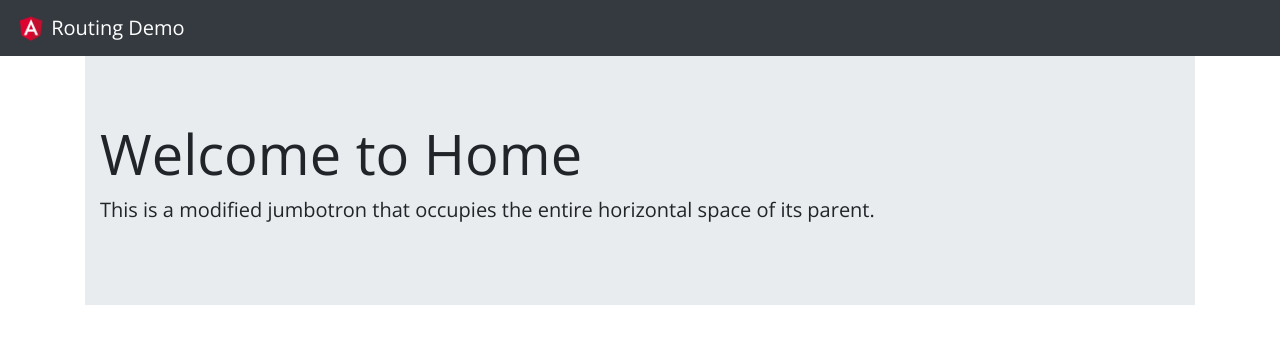
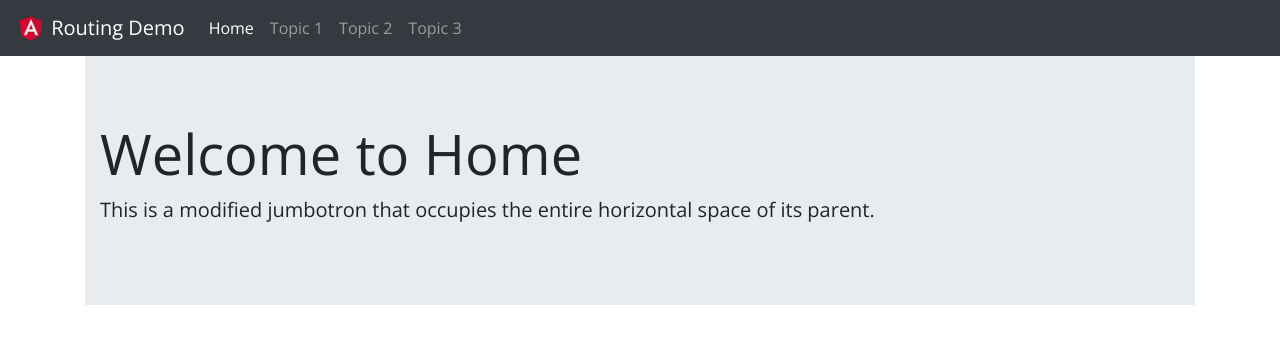
Before and after one commit to vivek-training/ng-routing-demo, an Angular app: page / in a window 1280 px wide. Shown: the top 344 px of the page. Built offline with nearby package versions, Linux system fonts and the light colour scheme.

Commit message:
finished

```diff
--- a/src/app/navbar/navbar.component.html
+++ b/src/app/navbar/navbar.component.html
@@ -1,5 +1,5 @@
 <!-- Image and text -->
-<nav class="navbar navbar-dark bg-dark">
+<nav class="navbar navbar-expand-lg navbar-dark bg-dark">
   <a class="navbar-brand" href="#">
     <img
       src="assets/angular.png"
@@ -10,4 +10,32 @@
     />
     Routing Demo
   </a>
+
+  <div class="navbar-nav">
+    <a
+      class="nav-item nav-link"
+      [routerLink]="['/']"
+      routerLinkActive="active"
+      [routerLinkActiveOptions]="{ exact: true }"
+      >Home</a
+    >
+    <a
+      class="nav-item nav-link"
+      [routerLink]="['/topic1']"
+      routerLinkActive="active"
+      >Topic 1</a
+    >
+    <a
+      class="nav-item nav-link"
+      [routerLink]="['/topic2']"
+      routerLinkActive="active"
+      >Topic 2</a
+    >
+    <a
+      class="nav-item nav-link"
+      [routerLink]="['/topic3']"
+      routerLinkActive="active"
+      >Topic 3</a
+    >
+  </div>
 </nav>
```
